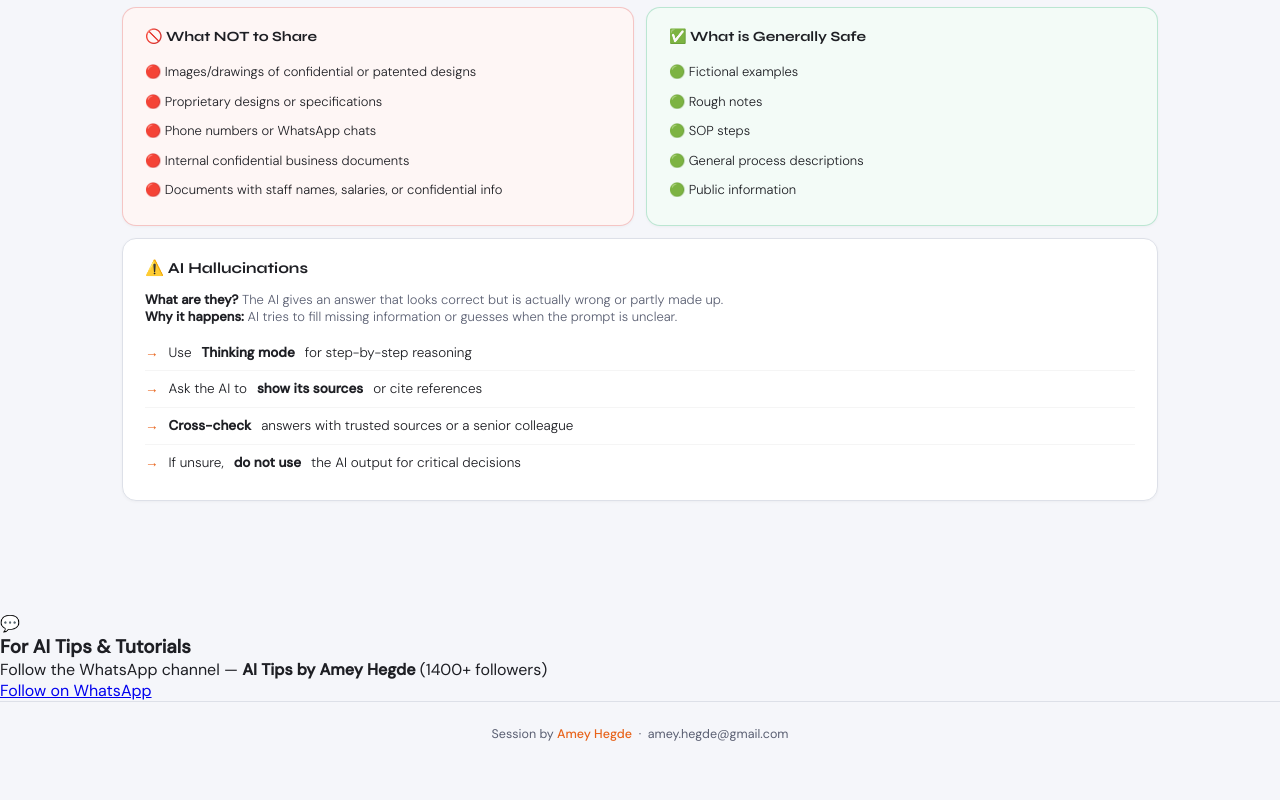
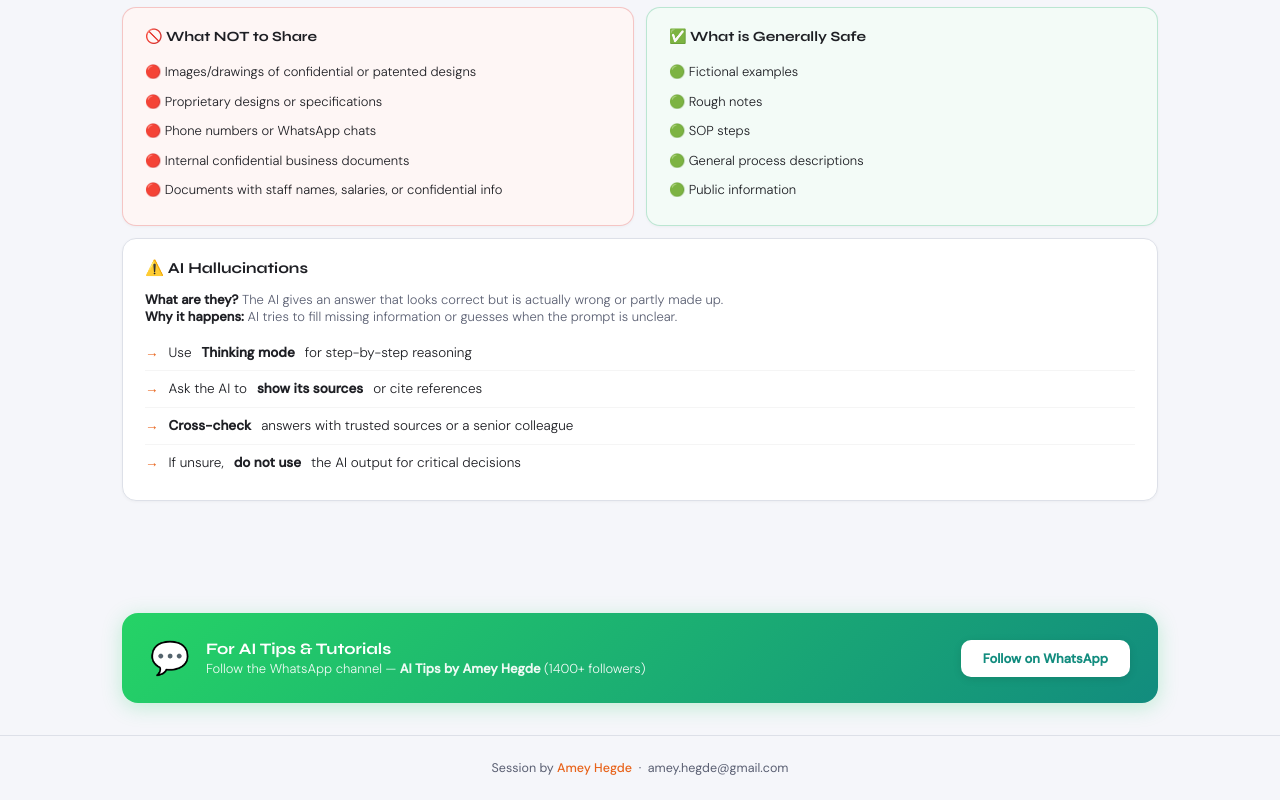
Before and after one commit to ameyheg/promptsaitrainingforhods, a plain HTML site: page index.html in a window 1280 px wide. Shown: the part 9495-10295 px from the top of the page. Before the commit the page ends 10261 px from the top, so only its background shows below. Drawn offline with Linux system fonts and the light colour scheme.

Commit message:
Add files via upload

```diff
--- a/index.html
+++ b/index.html
@@ -273,14 +273,14 @@
 
 </main>
 
-<div class="cta-banner">
-  <div class="cta-inner">
-    <div class="cta-icon">💬</div>
-    <div class="cta-content">
-      <h3>For AI Tips & Tutorials</h3>
-      <p>Follow the WhatsApp channel — <strong>AI Tips by Amey Hegde</strong> (1400+ followers)</p>
+<div class="cta-banner" style="max-width:1100px;margin:0 auto;padding:0 2rem 2rem;">
+  <div class="cta-inner" style="display:flex;align-items:center;gap:16px;background:linear-gradient(135deg,#25d366 0%,#128c7e 100%);border-radius:16px;padding:24px 28px;color:#fff;box-shadow:0 4px 20px rgba(37,211,102,0.25);">
+    <div class="cta-icon" style="font-size:2rem;flex-shrink:0;">💬</div>
+    <div class="cta-content" style="flex:1;">
+      <h3 style="font-family:'Syne',sans-serif;font-size:1rem;font-weight:700;margin:0 0 2px 0;color:#fff;">For AI Tips & Tutorials</h3>
+      <p style="font-size:13px;font-weight:300;opacity:0.92;margin:0;color:#fff;">Follow the WhatsApp channel — <strong style="font-weight:600;">AI Tips by Amey Hegde</strong> (1400+ followers)</p>
     </div>
-    <a href="https://whatsapp.com/channel/0029VbAn8rN7YSd8LZq56c3G" target="_blank" class="cta-btn">Follow on WhatsApp</a>
+    <a href="https://whatsapp.com/channel/0029VbAn8rN7YSd8LZq56c3G" target="_blank" class="cta-btn" style="display:inline-flex;align-items:center;padding:10px 22px;background:#fff;color:#128c7e;border-radius:10px;font-family:'DM Sans',sans-serif;font-size:13px;font-weight:600;text-decoration:none;white-space:nowrap;box-shadow:0 2px 8px rgba(0,0,0,0.1);">Follow on WhatsApp</a>
   </div>
 </div>
 
```
